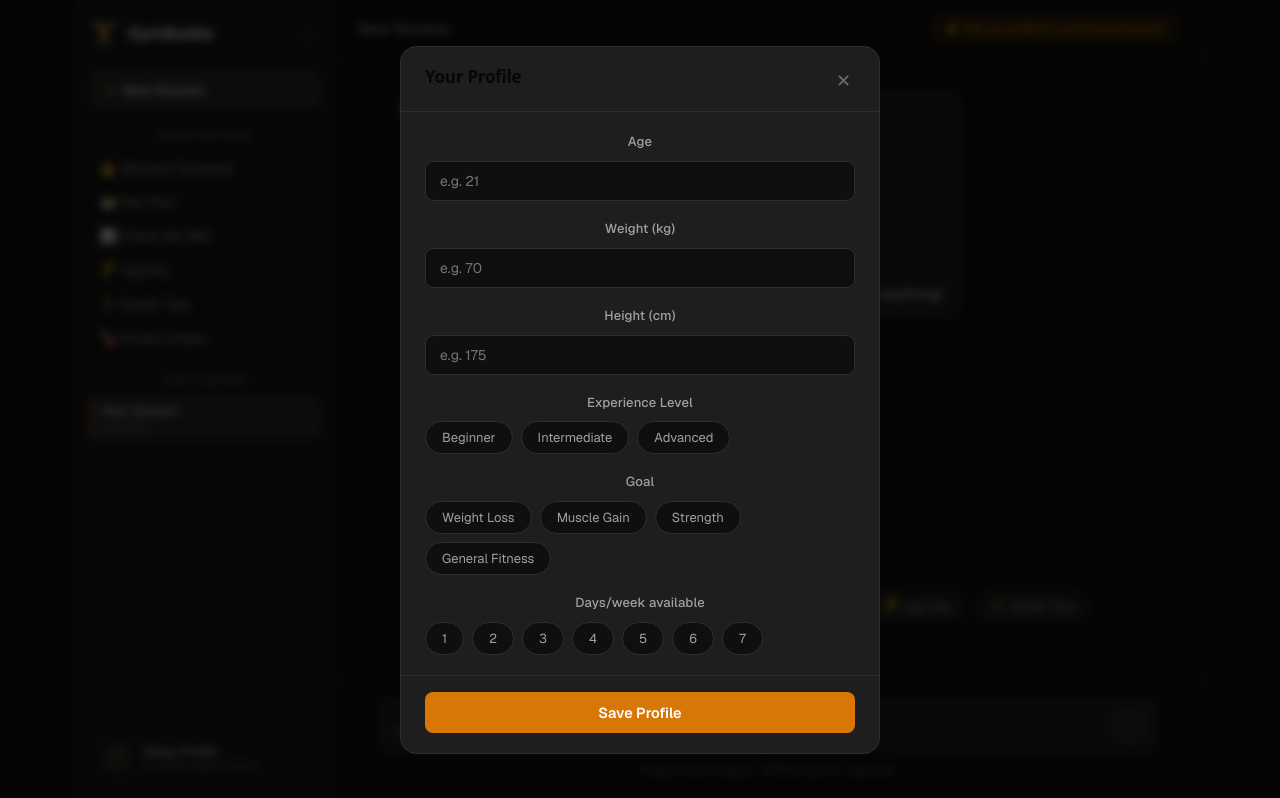
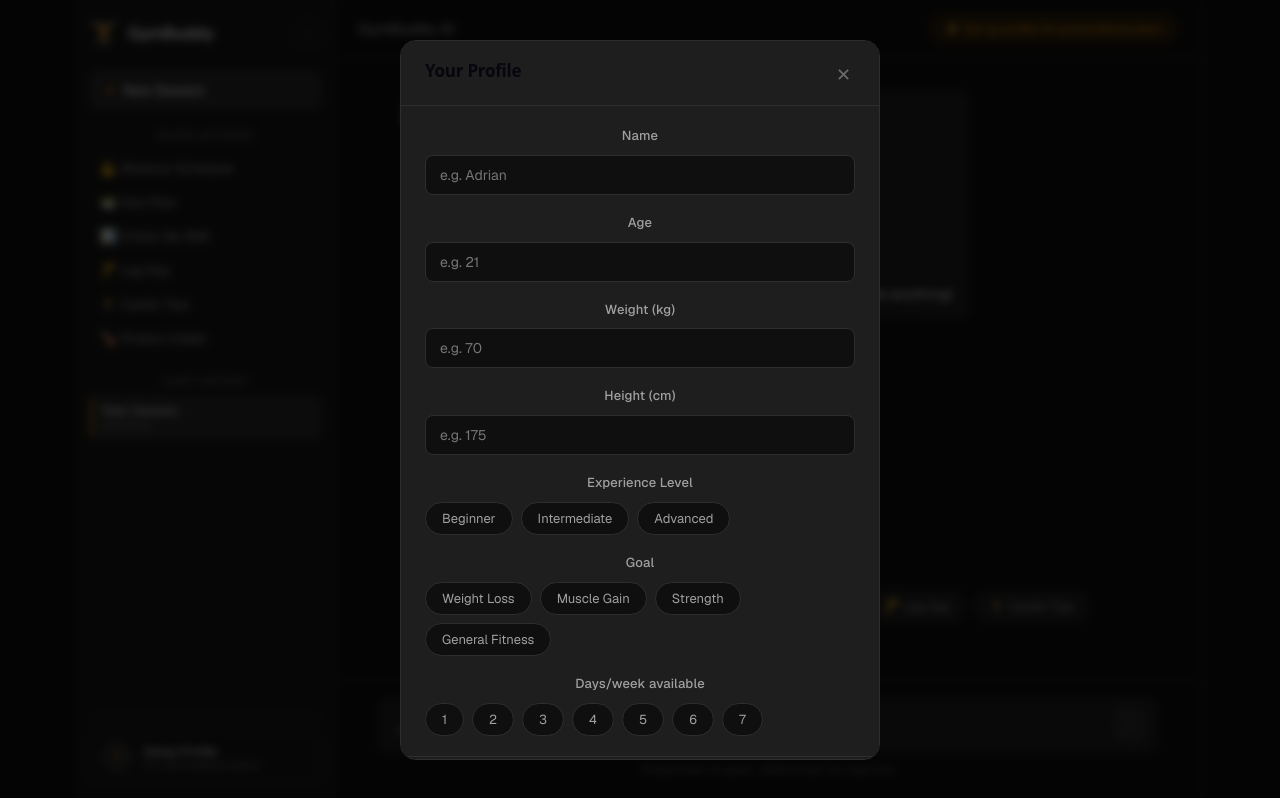
Before and after one commit to adriancomia/gymBuddy, a React (Vite) app in the folder frontend/: page / in a window 1280 px wide. Both pictures are taken after a click on the button "⚡ Set up profile for personalized plans". Built offline with nearby package versions, Linux system fonts and the light colour scheme.

Commit message:
add name field, follow-up suggestions, exercise video links, context memory

```diff
--- a/frontend/src/App.css
+++ b/frontend/src/App.css
@@ -158,8 +158,30 @@ body { font-family: var(--font); background: var(--bg); color: var(--text); font
 @keyframes fadeUp { from { opacity: 0; transform: translateY(6px); } to { opacity: 1; transform: translateY(0); } }
 .message.user { flex-direction: row-reverse; }
 
-.avatar { width: 32px; height: 32px; border-radius: 50%; background: linear-gradient(135deg, #d97706, #f59e0b); display: flex; align-items: center; justify-content: center; font-size: 13px; font-weight: 700; color: #fff; flex-shrink: 0; margin-top: 2px; }
-.user-avatar { background: var(--surface-2); color: var(--text-2); border: 1px solid var(--border); }
+.avatar {
+  width: 42px;
+  height: 42px;
+  border-radius: 50%;
+  background: linear-gradient(135deg, #d97706, #f59e0b);
+  display: flex;
+  align-items: center;
+  justify-content: center;
+  font-size: 13px;
+  font-weight: 700;
+  color: #503c3c;
+  flex-shrink: 0;
+  margin-top: 2px;
+  overflow: hidden;
+}
+
+.avatar img {
+  width: 100%;
+  height: 100%;
+  object-fit: cover;
+  border-radius: 50%;
+  transform: scale(1.2);
+
+}.user-avatar { background: var(--surface-2); color: var(--text-2); border: 1px solid var(--border); }
 
 .bubble { max-width: calc(100% - 56px); padding: 12px 16px; border-radius: var(--radius); font-size: 14.5px; line-height: 1.7; }
 .message.assistant .bubble { background: var(--surface); border: 1px solid var(--border); border-top-left-radius: 4px; color: var(--text);text-align: left; }
@@ -233,4 +255,53 @@ body { font-family: var(--font); background: var(--bg); color: var(--text); font
     text-align: left;
 }
 .bubble li { margin: 4px 0; }
+
+/* ─── Sidebar Logo Image ─────────────────────────────────────────── */
+.sidebar-logo-img {
+  width: 28px;
+  height: 28px;
+  border-radius: 50%;
+  object-fit: cover;
+  object-position: center;
+  flex-shrink: 0;
+}/* ─── Follow-up Suggestions ──────────────────────────────────────── */
+.follow-ups {
+  display: flex;
+  gap: 8px;
+  flex-wrap: wrap;
+  padding: 0 24px 12px;
+  max-width: 780px;
+  margin: 0 auto;
 }
+
+.follow-up-btn {
+  background: var(--surface);
+  border: 1px solid var(--border);
+  border-radius: 20px;
+  color: var(--text-2);
+  padding: 6px 14px;
+  font-size: 12.5px;
+  cursor: pointer;
+  transition: all 0.15s;
+  font-family: var(--font);
+  white-space: nowrap;
+}
+
+.follow-up-btn:hover {
+  background: var(--accent-dim);
+  border-color: rgba(217,119,6,0.4);
+  color: var(--accent-hover);
+}
+
+/* ─── Chat Links ─────────────────────────────────────────────────── */
+.chat-link {
+  color: var(--accent-hover);
+  text-decoration: none;
+  border-bottom: 1px solid rgba(217,119,6,0.4);
+  transition: border-color 0.15s;
+}
+
+.chat-link:hover {
+  border-color: var(--accent-hover);
+}
+}
--- a/frontend/src/App.jsx
+++ b/frontend/src/App.jsx
@@ -15,30 +15,81 @@ const QUICK_PROMPTS = [
 const EXPERIENCE_LEVELS = ["Beginner", "Intermediate", "Advanced"];
 const GOALS = ["Weight Loss", "Muscle Gain", "Strength", "General Fitness"];
 
+// ─── Follow-up suggestions per topic ─────────────────────────────────────────
+const FOLLOW_UPS = {
+  workout_schedule: ["What should I eat on training days?", "How long until I see results?", "What are sets and reps?"],
+  diet_general: ["How much protein do I need?", "What are healthy snacks?", "Should I take supplements?"],
+  bmi: ["Give me a diet plan", "What exercises should I do?", "How do I manage my weight?"],
+  protein: ["What should I eat after workout?", "Should I take whey protein?", "Give me a diet plan"],
+  leg_workout: ["Proper squat form", "How many sets should I do?", "How to avoid knee pain?"],
+  chest_workout: ["Proper bench press form", "How many sets should I do?", "Shoulder workout"],
+  back_workout: ["Proper deadlift form", "Pull up tips", "How many sets should I do?"],
+  shoulder_workout: ["How many sets should I do?", "Arm workout", "Proper overhead press form"],
+  arm_workout: ["How many sets should I do?", "Chest workout", "How much protein do I need?"],
+  cardio: ["Should I mix cardio and lifting?", "How many calories do I burn running?", "Best time to do cardio"],
+  rest_recovery: ["How much sleep do I need?", "What to eat on rest days?", "Active recovery tips"],
+  beginner_advice: ["Make me a workout schedule", "What should I eat?", "How often should I work out?"],
+  supplements: ["How much protein do I need?", "Is creatine safe?", "What to eat after workout?"],
+  stretching: ["Pre workout warm up", "How to avoid injury?", "Recovery tips"],
+  sets_reps: ["What weight should I use?", "How long should I rest?", "Progressive overload explained"],
+  progressive_overload: ["Make me a workout schedule", "How long until I see results?", "What are sets and reps?"],
+  abs_workout: ["Diet plan for flat stomach", "How to lose belly fat?", "Core workout tips"],
+  sleep: ["Recovery tips", "How often should I work out?", "How to reduce soreness?"],
+  weight_loss_tips: ["Give me a diet plan", "Best cardio for fat loss", "How long until I see results?"],
+  bulking: ["How much protein do I need?", "Best exercises for muscle gain", "Workout schedule for bulking"],
+  cutting: ["How much protein do I need?", "Best cardio for fat loss", "Diet plan for cutting"],
+};
+
+const DEFAULT_FOLLOW_UPS = [
+  "Make me a workout schedule",
+  "Give me a diet plan",
+  "Calculate my BMI",
+];
+
+// ─── Exercise video links ─────────────────────────────────────────────────────
+const EXERCISE_VIDEOS = {
+  squat: { name: "Squat Tutorial", url: "https://www.youtube.com/watch?v=ultWZbUMPL8" },
+  bench: { name: "Bench Press Tutorial", url: "https://www.youtube.com/watch?v=SCVCLChPQFY" },
+  deadlift: { name: "Deadlift Tutorial", url: "https://www.youtube.com/watch?v=op9kVnSso6Q" },
+  pullup: { name: "Pull-up Tutorial", url: "https://www.youtube.com/watch?v=eGo4IYlbE5g" },
+  ohp: { name: "Overhead Press Tutorial", url: "https://www.youtube.com/watch?v=2yjwXTZQDDI" },
+  row: { name: "Barbell Row Tutorial", url: "https://www.youtube.com/watch?v=T3N-TO4reLQ" },
+  lunge: { name: "Lunge Tutorial", url: "https://www.youtube.com/watch?v=QOVaHwm-Q6U" },
+  plank: { name: "Plank Tutorial", url: "https://www.youtube.com/watch?v=ASdvN_XEl_c" },
+  curl: { name: "Bicep Curl Tutorial", url: "https://www.youtube.com/watch?v=ykJmrZ5v0Oo" },
+  dip: { name: "Tricep Dip Tutorial", url: "https://www.youtube.com/watch?v=wjUmnZH528Y" },
+};
+
+function getExerciseVideo(tag) {
+  if (tag === 'leg_workout' || tag === 'squat_form') return EXERCISE_VIDEOS.squat;
+  if (tag === 'chest_workout' || tag === 'bench_form') return EXERCISE_VIDEOS.bench;
+  if (tag === 'back_workout' || tag === 'deadlift_form') return EXERCISE_VIDEOS.deadlift;
+  if (tag === 'shoulder_workout') return EXERCISE_VIDEOS.ohp;
+  if (tag === 'arm_workout') return EXERCISE_VIDEOS.curl;
+  return null;
+}
+
 const WELCOME_MESSAGE = {
   role: "assistant",
-  content:
-    "Hey! I'm **GymBuddy** 💪 Your personal AI fitness coach.\n\nI can help you with:\n- 🗓️ Custom workout schedules\n- 🏋️ Exercise guides & form tips\n- 🥗 Diet & nutrition advice\n- 📊 BMI calculator\n\nSet up your profile first for personalized plans, or just ask me anything!",
+  content: "Hey! I'm **GymBuddy** 💪 Your personal AI fitness coach.\n\nI can help you with:\n- 🗓️ Custom workout schedules\n- 🏋️ Exercise guides & form tips\n- 🥗 Diet & nutrition advice\n- 📊 BMI calculator\n\nSet up your profile first for personalized plans, or just ask me anything!",
+  tag: "greeting",
 };
 
 function loadSessions() {
   try { return JSON.parse(localStorage.getItem("gymbuddy_sessions") || "[]"); }
   catch { return []; }
 }
-function saveSessions(sessions) {
-  localStorage.setItem("gymbuddy_sessions", JSON.stringify(sessions));
-}
+function saveSessions(sessions) { localStorage.setItem("gymbuddy_sessions", JSON.stringify(sessions)); }
 function loadProfile() {
   try { return JSON.parse(localStorage.getItem("gymbuddy_profile") || "{}"); }
   catch { return {}; }
 }
-function saveProfile(p) {
-  localStorage.setItem("gymbuddy_profile", JSON.stringify(p));
-}
+function saveProfile(p) { localStorage.setItem("gymbuddy_profile", JSON.stringify(p)); }
 function createNewSession() {
   return { id: Date.now().toString(), title: "New Session", createdAt: new Date().toLocaleDateString(), messages: [WELCOME_MESSAGE] };
 }
 
+// ─── Profile Modal ────────────────────────────────────────────────────────────
 function ProfileModal({ profile, onSave, onClose }) {
   const [form, setForm] = useState(profile);
   const set = (k, v) => setForm(p => ({ ...p, [k]: v }));
@@ -50,25 +101,45 @@ function ProfileModal({ profile, onSave, onClose }) {
           <button className="modal-close" onClick={onClose}>✕</button>
         </div>
         <div className="modal-body">
-          <div className="form-row"><label>Age</label><input type="number" placeholder="e.g. 21" value={form.age || ""} onChange={e => set("age", parseInt(e.target.value))} /></div>
-          <div className="form-row"><label>Weight (kg)</label><input type="number" placeholder="e.g. 70" value={form.weight || ""} onChange={e => set("weight", parseFloat(e.target.value))} /></div>
-          <div className="form-row"><label>Height (cm)</label><input type="number" placeholder="e.g. 175" value={form.height || ""} onChange={e => set("height", parseFloat(e.target.value))} /></div>
+          <div className="form-row">
+            <label>Name</label>
+            <input type="text" placeholder="e.g. Adrian" value={form.name || ""} onChange={e => set("name", e.target.value)} />
+          </div>
+          <div className="form-row">
+            <label>Age</label>
+            <input type="number" placeholder="e.g. 21" value={form.age || ""} onChange={e => set("age", parseInt(e.target.value))} />
+          </div>
+          <div className="form-row">
+            <label>Weight (kg)</label>
+            <input type="number" placeholder="e.g. 70" value={form.weight || ""} onChange={e => set("weight", parseFloat(e.target.value))} />
+          </div>
+          <div className="form-row">
+            <label>Height (cm)</label>
+            <input type="number" placeholder="e.g. 175" value={form.height || ""} onChange={e => set("height", parseFloat(e.target.value))} />
+          </div>
           <div className="form-row">
             <label>Experience Level</label>
             <div className="button-group">
-              {EXPERIENCE_LEVELS.map(lvl => <button key={lvl} className={`option-btn ${form.experience === lvl.toLowerCase() ? "active" : ""}`} onClick={() => set("experience", lvl.toLowerCase())}>{lvl}</button>)}
+              {EXPERIENCE_LEVELS.map(lvl => (
+                <button key={lvl} className={`option-btn ${form.experience === lvl.toLowerCase() ? "active" : ""}`} onClick={() => set("experience", lvl.toLowerCase())}>{lvl}</button>
+              ))}
             </div>
           </div>
           <div className="form-row">
             <label>Goal</label>
             <div className="button-group wrap">
-              {GOALS.map(g => <button key={g} className={`option-btn ${form.goal === g.toLowerCase() ? "active" : ""}`} onClick={() => set("goal", g.toLowerCase())}>{g}</button>)}
+              {GOALS.map(g => (
+                <button key={g} className={`option-btn ${form.goal === g.toLowerCase() ? "active" : ""}`} onClick={() => set("goal", g.toLowerCase())}>{g}</button>
+              ))}
             </div>
           </div>
           <div className="form-row">
             <label>Days/week available</label>
             <div className="button-group">
-{[1,2,3,4,5,6,7].map(d => <button key={d} className={`option-btn ${form.daysPerWeek === d ? "active" : ""}`} onClick={() => set("daysPerWeek", d)}>{d}</button>)}            </div>
+              {[1,2,3,4,5,6,7].map(d => (
+                <button key={d} className={`option-btn ${form.daysPerWeek === d ? "active" : ""}`} onClick={() => set("daysPerWeek", d)}>{d}</button>
+              ))}
+            </div>
           </div>
         </div>
         <div className="modal-footer">
@@ -82,12 +153,13 @@ function ProfileModal({ profile, onSave, onClose }) {
 function TypingIndicator() {
   return (
     <div className="message assistant">
-      <div className="avatar">G</div>
+      <div className="avatar"><img src="/gymbuddy-avatar.jpg" alt="GymBuddy" /></div>
       <div className="bubble typing"><span /><span /><span /></div>
     </div>
   );
 }
 
+// ─── Main App ─────────────────────────────────────────────────────────────────
 export default function App() {
   const [sidebarOpen, setSidebarOpen] = useState(true);
   const [sessions, setSessions] = useState(() => {
@@ -104,6 +176,7 @@ export default function App() {
   const [showProfile, setShowProfile] = useState(false);
   const [profile, setProfile] = useState(loadProfile);
   const [deleteConfirm, setDeleteConfirm] = useState(null);
+  const [lastTag, setLastTag] = useState(null);
   const bottomRef = useRef(null);
 
   const activeSession = sessions.find(s => s.id === activeId);
@@ -125,20 +198,41 @@ export default function App() {
     });
   };
 
+  // Build context summary from recent messages
+  const buildContext = (messages) => {
+    const recent = messages.slice(-6); // last 6 messages
+    return recent.map(m => `${m.role}: ${m.content.slice(0, 100)}`).join('\n');
+  };
+
   const sendMessage = async (text) => {
     const msg = text || input.trim();
     if (!msg || !activeId) return;
     addMessage(activeId, { role: "user", content: msg });
     setInput("");
     setIsTyping(true);
+
     try {
+      const context = buildContext(messages);
       const res = await fetch(`${API_URL}/chat`, {
         method: "POST",
         headers: { "Content-Type": "application/json" },
-        body: JSON.stringify({ message: msg, user_profile: profile }),
+        body: JSON.stringify({
+          message: msg,
+          user_profile: profile,
+          context: context,
+        }),
       });
       const data = await res.json();
-      addMessage(activeId, { role: "assistant", content: data.response });
+      setLastTag(data.tag);
+
+      // Add video link if relevant
+      const video = getExerciseVideo(data.tag);
+      let finalResponse = data.response;
+      if (video) {
+        finalResponse += `\n\n🎥 **Watch:** [${video.name}](${video.url})`;
+      }
+
+      addMessage(activeId, { role: "assistant", content: finalResponse, tag: data.tag });
     } catch {
       addMessage(activeId, { role: "assistant", content: "⚠️ Couldn't connect to the GymBuddy server. Make sure the backend is running!" });
     } finally {
@@ -150,6 +244,7 @@ export default function App() {
     const s = createNewSession();
     setSessions(prev => { const u = [s, ...prev]; saveSessions(u); return u; });
     setActiveId(s.id);
+    setLastTag(null);
   };
 
   const handleDelete = (id) => {
@@ -166,13 +261,17 @@ export default function App() {
   const handleSaveProfile = (p) => {
     setProfile(p);
     saveProfile(p);
+    const name = p.name ? `${p.name}` : "Athlete";
     addMessage(activeId, {
       role: "assistant",
-      content: `Profile saved! 🎯\n\n**Goal:** ${p.goal || "Not set"}\n**Experience:** ${p.experience || "Not set"}\n**Days/week:** ${p.daysPerWeek || 3}\n\nNow I can give you fully personalized plans!`,
+      content: `Profile saved! 🎯\n\nNice to meet you, **${name}**!\n\n**Goal:** ${p.goal || "Not set"}\n**Experience:** ${p.experience || "Not set"}\n**Days/week:** ${p.daysPerWeek || 3}\n\nNow I can give you fully personalized plans. Try asking for a workout schedule or diet plan!`,
+      tag: "profile",
     });
   };
 
+  const followUps = FOLLOW_UPS[lastTag] || DEFAULT_FOLLOW_UPS;
   const isProfileComplete = profile.weight && profile.height && profile.goal;
+  const userName = profile.name ? `, ${profile.name}` : "";
 
   return (
     <div className="app">
@@ -181,16 +280,14 @@ export default function App() {
         {sidebarOpen ? (
           <>
             <div className="sidebar-top">
-              <div className="sidebar-logo">
-                <span className="logo-icon">🏋️</span>
-                <span className="logo-text">GymBuddy</span>
-              </div>
-              <button className="toggle-btn" onClick={() => setSidebarOpen(false)} title="Collapse">‹</button>
+<div className="sidebar-logo">
+  <span className="logo-icon">🏋️</span>
+  <span className="logo-text">GymBuddy</span>
+</div>              <button className="toggle-btn" onClick={() => setSidebarOpen(false)}>‹</button>
             </div>
 
             <button className="new-chat-btn" onClick={handleNewSession}><span>+</span> New Session</button>
 
-            {/* Quick Actions */}
             <div className="sidebar-section">
               <p className="sidebar-label">Quick Actions</p>
               {QUICK_PROMPTS.map(p => (
@@ -198,7 +295,6 @@ export default function App() {
               ))}
             </div>
 
-            {/* Chat History */}
             <div className="sidebar-section history-section">
               <p className="sidebar-label">Chat History</p>
               {sessions.map(s => (
@@ -223,18 +319,16 @@ export default function App() {
               <button className={`profile-btn ${isProfileComplete ? "complete" : ""}`} onClick={() => setShowProfile(true)}>
                 <span className="profile-avatar">{isProfileComplete ? "✓" : "?"}</span>
                 <div className="profile-info">
-                  <span className="profile-name">{isProfileComplete ? "Profile Set" : "Setup Profile"}</span>
+                  <span className="profile-name">{profile.name || (isProfileComplete ? "Profile Set" : "Setup Profile")}</span>
                   <span className="profile-sub">{isProfileComplete ? `${profile.goal} · ${profile.experience}` : "For personalized plans"}</span>
                 </div>
               </button>
             </div>
           </>
         ) : (
-          /* Collapsed sidebar - icons only */
           <div className="sidebar-icons">
             <button className="icon-btn" onClick={() => setSidebarOpen(true)} title="Expand">›</button>
             <button className="icon-btn" onClick={handleNewSession} title="New Session">✏️</button>
-            <button className="icon-btn" onClick={() => { setSidebarOpen(true); }} title="History">🕘</button>
             <div className="icon-divider" />
             {QUICK_PROMPTS.map(p => (
               <button key={p.label} className="icon-btn" onClick={() => sendMessage(p.message)} title={p.label}>
@@ -253,7 +347,7 @@ export default function App() {
       <div className="main">
         <div className="topbar">
           <div className="topbar-left">
-            <span className="topbar-title">{activeSession?.title || "GymBuddy AI"}</span>
+            <span className="topbar-title">GymBuddy AI{userName}</span>
           </div>
           {!isProfileComplete && (
             <button className="topbar-profile-alert" onClick={() => setShowProfile(true)}>
@@ -265,8 +359,16 @@ export default function App() {
         <div className="messages">
           {messages.map((m, i) => (
             <div key={i} className={`message ${m.role}`}>
-              {m.role === "assistant" && <div className="avatar">G</div>}
-              <div className="bubble"><ReactMarkdown>{m.content}</ReactMarkdown></div>
+              {m.role === "assistant" && (
+                <div className="avatar"><img src="/gymbuddy-avatar.jpg" alt="GymBuddy" /></div>
+              )}
+              <div className="bubble">
+                <ReactMarkdown components={{
+                  a: ({ href, children }) => (
+                    <a href={href} target="_blank" rel="noopener noreferrer" className="chat-link">{children}</a>
+                  )
+                }}>{m.content}</ReactMarkdown>
+              </div>
               {m.role === "user" && <div className="avatar user-avatar">U</div>}
             </div>
           ))}
@@ -274,6 +376,7 @@ export default function App() {
           <div ref={bottomRef} />
         </div>
 
+        {/* Quick prompts on fresh chat */}
         {messages.length === 1 && (
           <div className="quick-prompts">
             {QUICK_PROMPTS.map(p => (
@@ -282,11 +385,24 @@ export default function App() {
           </div>
         )}
 
+        {/* Follow-up suggestions */}
+        {messages.length > 1 && !isTyping && lastTag && (
+          <div className="follow-ups">
+            {followUps.map(q => (
+              <button key={q} className="follow-up-btn" onClick={() => sendMessage(q)}>{q}</button>
+            ))}
+          </div>
+        )}
+
         <div className="input-area">
           <div className="input-box">
-            <textarea value={input} onChange={e => setInput(e.target.value)}
+            <textarea
+              value={input}
+              onChange={e => setInput(e.target.value)}
               onKeyDown={e => { if (e.key === "Enter" && !e.shiftKey) { e.preventDefault(); sendMessage(); } }}
-              placeholder="Ask about workouts, diet, exercises..." rows={1} />
+              placeholder="Ask about workouts, diet, exercises..."
+              rows={1}
+            />
             <button className={`send-btn ${input.trim() ? "active" : ""}`} onClick={() => sendMessage()} disabled={!input.trim()}>↑</button>
           </div>
           <p className="input-hint">Press Enter to send · Shift+Enter for new line</p>
```
Also changed, not shown: frontend/public/gymbuddy-avatar.jpg (added).
